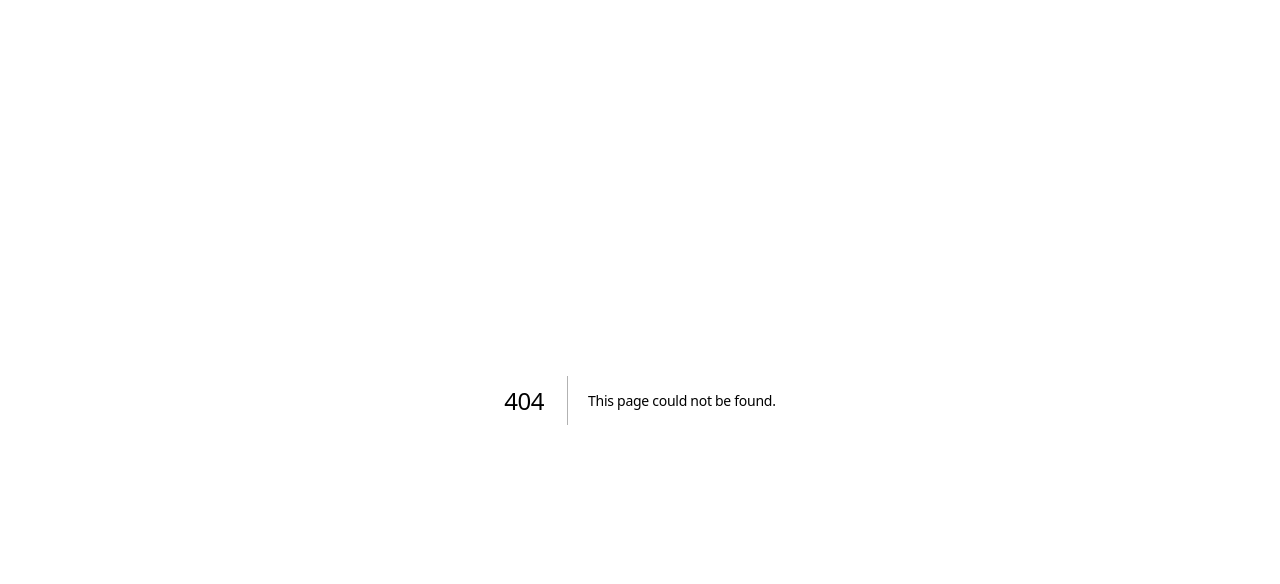
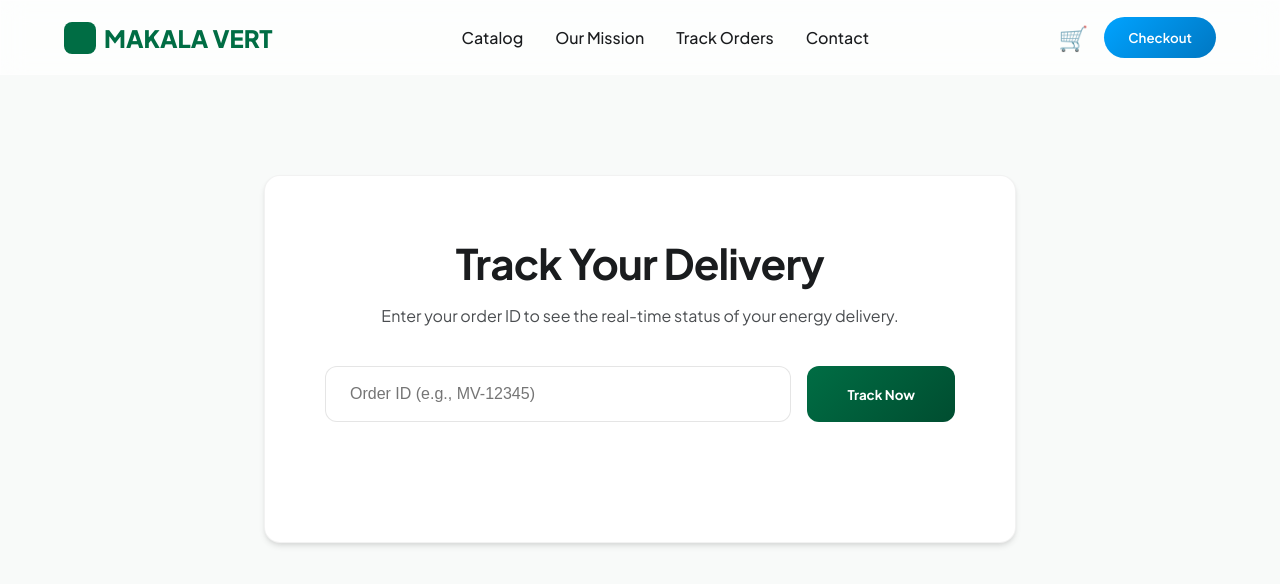
Before and after one commit to merveillebalume2-boop/uber-makala-vert, a Next.js app: page /track in a window 1280 px wide. Before the commit this address had no page. Shown: the top 584 px of the page. Built offline with nearby package versions, Linux system fonts and the light colour scheme.

Commit message:
Added interactive CartContext and Order Tracking page with real-time status UI

```diff
--- /dev/null
+++ b/app/track/page.tsx
@@ -0,0 +1,107 @@
+"use client";
+import Navbar from '../../components/Navbar';
+import { useState } from 'react';
+
+export default function TrackOrder() {
+  const [orderId, setOrderId] = useState('');
+  const [status, setStatus] = useState<any>(null);
+
+  const handleTrack = () => {
+    // Mock tracking status
+    setStatus({
+      id: orderId || 'MV-482910',
+      step: 3,
+      steps: [
+        { name: 'Order Received', time: '10:45 AM', active: true },
+        { name: 'Producer Processing', time: '11:15 AM', active: true },
+        { name: 'Driver Out for Delivery', time: '11:30 AM', active: true },
+        { name: 'Delivered', time: '--:--', active: false },
+      ],
+      location: 'Route de Sake, Goma',
+      eta: '12:00 PM'
+    });
+  };
+
+  return (
+    <main style={{ minHeight: '100vh', background: 'var(--background-alt)' }}>
+      <Navbar />
+      <div className="section-padding">
+        <div className="container" style={{ maxWidth: '800px' }}>
+          <div className="card" style={{ padding: '60px', textAlign: 'center' }}>
+            <h1 style={{ fontSize: '42px', marginBottom: '16px' }}>Track Your Delivery</h1>
+            <p style={{ color: 'var(--text-muted)', marginBottom: '40px' }}>Enter your order ID to see the real-time status of your energy delivery.</p>
+
+            <div style={{ display: 'flex', gap: '16px', marginBottom: '60px' }}>
+              <input
+                type="text"
+                placeholder="Order ID (e.g., MV-12345)"
+                value={orderId}
+                onChange={(e) => setOrderId(e.target.value)}
+                style={{ flex: 1, height: '56px', padding: '0 24px', borderRadius: '12px', border: '1px solid rgba(0,0,0,0.1)', fontSize: '16px' }}
+              />
+              <button
+                onClick={handleTrack}
+                className="premium-gradient"
+                style={{ padding: '0 40px', borderRadius: '12px', color: 'white', fontWeight: 700 }}>
+                Track Now
+              </button>
+            </div>
+
+            {status && (
+               <div className="animate-fade-in" style={{ textAlign: 'left' }}>
+                  <div style={{ display: 'flex', justifyContent: 'space-between', alignItems: 'center', marginBottom: '32px', paddingBottom: '24px', borderBottom: '1px solid rgba(0,0,0,0.05)' }}>
+                    <div>
+                      <div style={{ fontSize: '14px', color: 'var(--text-muted)', marginBottom: '4px' }}>ORDER ID</div>
+                      <div style={{ fontWeight: 800, fontSize: '20px' }}>{status.id}</div>
+                    </div>
+                    <div style={{ textAlign: 'right' }}>
+                      <div style={{ fontSize: '14px', color: 'var(--text-muted)', marginBottom: '4px' }}>ESTIMATED ARRIVAL</div>
+                      <div style={{ fontWeight: 800, fontSize: '20px', color: 'var(--secondary-blue)' }}>{status.eta}</div>
+                    </div>
+                  </div>
+
+                  <div style={{ position: 'relative', paddingLeft: '40px' }}>
+                    <div style={{ position: 'absolute', left: '19px', top: '10px', bottom: '10px', width: '2px', background: 'rgba(0,0,0,0.05)' }}></div>
+                    {status.steps.map((step: any, i: number) => (
+                       <div key={i} style={{ position: 'relative', marginBottom: '32px' }}>
+                          <div style={{
+                            position: 'absolute',
+                            left: '-32px',
+                            top: '4px',
+                            width: '24px',
+                            height: '24px',
+                            borderRadius: '50%',
+                            background: step.active ? 'var(--primary-green)' : 'white',
+                            border: '2px solid' + (step.active ? 'var(--primary-green)' : 'rgba(0,0,0,0.1)'),
+                            display: 'flex',
+                            alignItems: 'center',
+                            justifyContent: 'center',
+                            zIndex: 1
+                          }}>
+                            {step.active && <span style={{ color: 'white', fontSize: '12px' }}>✓</span>}
+                          </div>
+                          <div>
+                            <div style={{ fontWeight: 700, color: step.active ? 'var(--text-dark)' : 'var(--text-muted)' }}>{step.name}</div>
+                            <div style={{ fontSize: '14px', color: 'var(--text-muted)' }}>{step.time}</div>
+                          </div>
+                       </div>
+                    ))}
+                  </div>
+
+                  <div style={{ marginTop: '40px', padding: '24px', borderRadius: '12px', background: 'rgba(0, 163, 255, 0.05)', border: '1px solid rgba(0, 163, 255, 0.1)' }}>
+                    <div style={{ display: 'flex', gap: '16px', alignItems: 'center' }}>
+                      <div style={{ fontSize: '24px' }}>📍</div>
+                      <div>
+                        <div style={{ fontSize: '14px', color: 'var(--text-muted)' }}>CURRENT LOCATION</div>
+                        <div style={{ fontWeight: 700 }}>{status.location}</div>
+                      </div>
+                    </div>
+                  </div>
+               </div>
+            )}
+          </div>
+        </div>
+      </div>
+    </main>
+  );
+}
--- a/components/Navbar.tsx
+++ b/components/Navbar.tsx
@@ -13,8 +13,9 @@ export default function Navbar() {
           MAKALA VERT
         </Link>
         <div style={{ display: 'flex', gap: '32px', fontWeight: 500 }}>
-          <Link href="#catalog">Catalog</Link>
-          <Link href="#mission">Our Mission</Link>
+          <Link href="/#catalog">Catalog</Link>
+          <Link href="/#mission">Our Mission</Link>
+          <Link href="/track">Track Orders</Link>
           <Link href="#contact">Contact</Link>
         </div>
         <div style={{ display: 'flex', alignItems: 'center', gap: '16px' }}>
```
